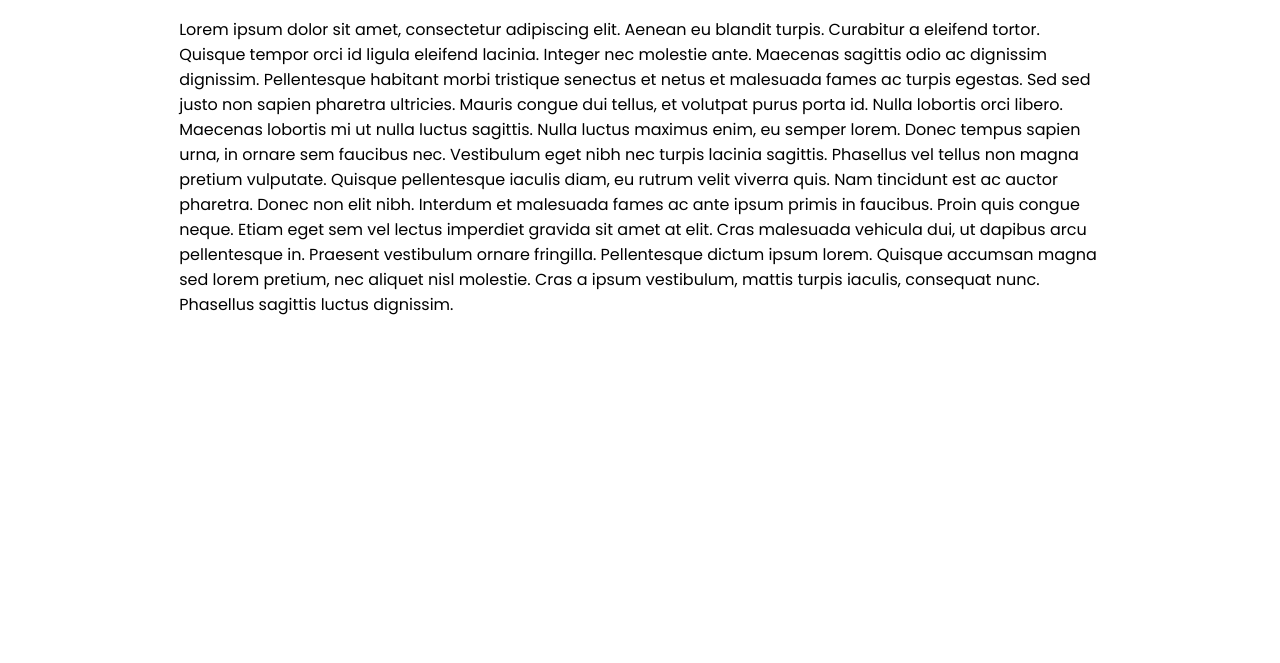
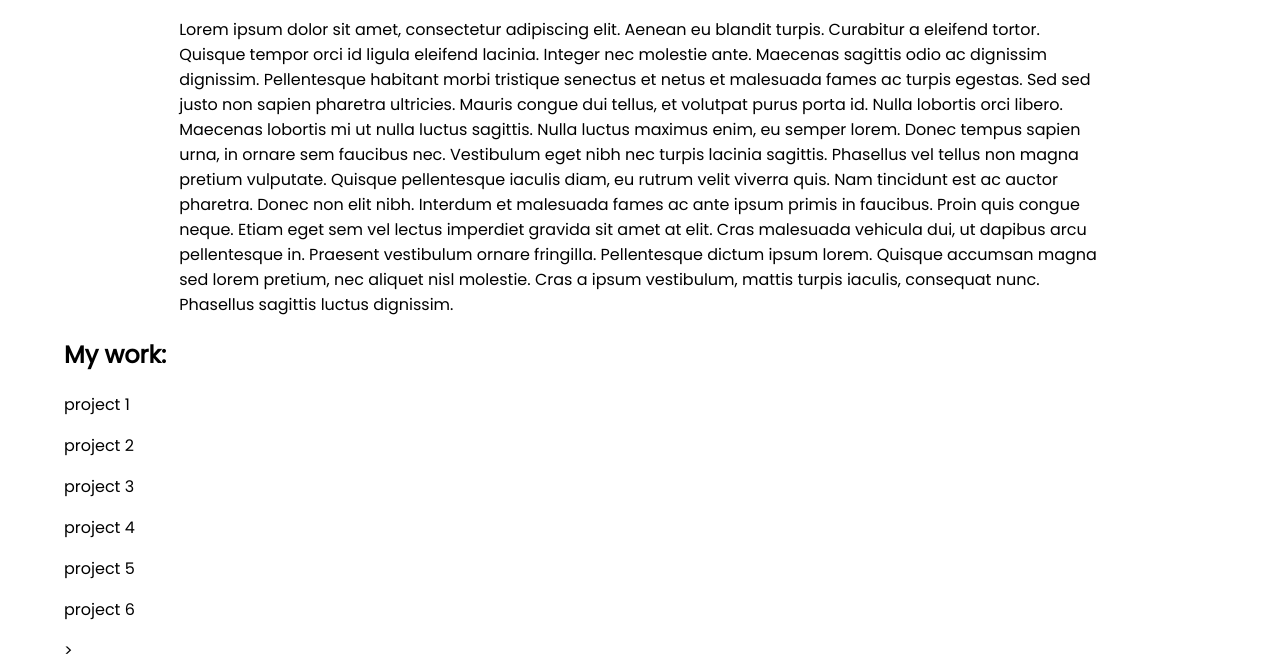
Before and after one commit to yazeedSaad/protfolio-project, a plain HTML site: page index.html in a window 1280 px wide. Shown: the part 246-909 px from the top of the page. Before the commit the page ends 800 px from the top, so only its background shows below. Drawn offline with Linux system fonts and the light colour scheme.

Commit message:
adding work gallery

```diff
--- a/index.html
+++ b/index.html
@@ -43,6 +43,34 @@
                   Cras a ipsum vestibulum, mattis turpis iaculis, consequat nunc. Phasellus sagittis luctus dignissim.</p>
 
     </section>
+    <section class="work-gallery">
+        <h2 class="gallery-title">My work:</h2>
+        <div class="gallery-grid">
+            <div class="project1">
+                <p>project 1</p>
+            </div>
+            <div class="project2">
+                <p>project 2</p>
+            </div>
+            <div class="project3">
+                <p>project 3</p>
+            </div>
+            <div class="project4">
+                <p>project 4</p>
+
+            </div>
+            <div class="project5">
+                <p>project 5</p>
+
+            </div>
+            <div class="project6">
+                <p>project 6</p>
+
+            </div>
+        </div>>
+
+        </div>
+    </section>
 </main>
 
 </body>
```
